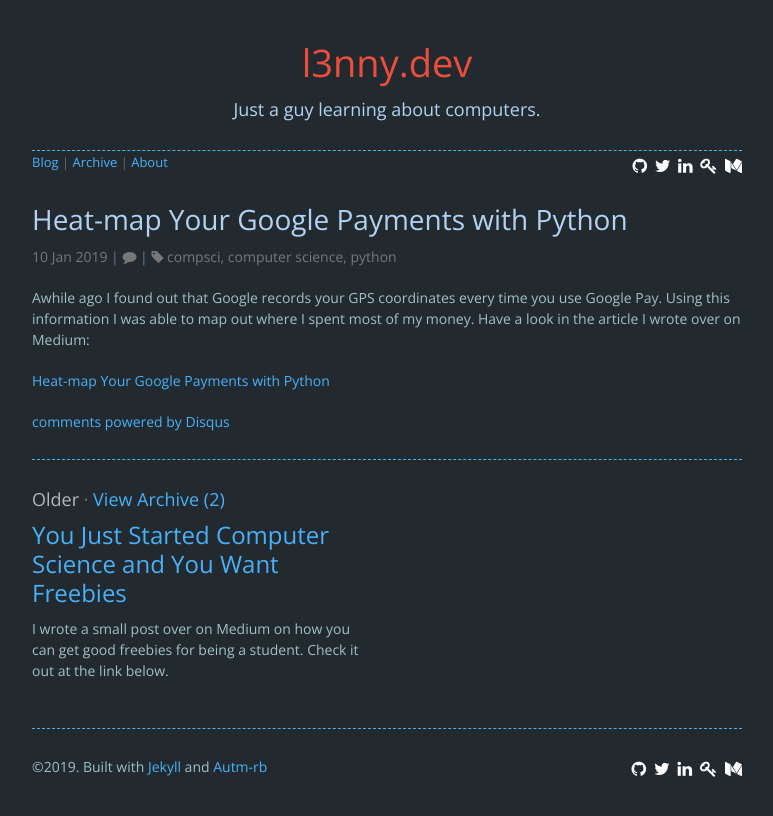
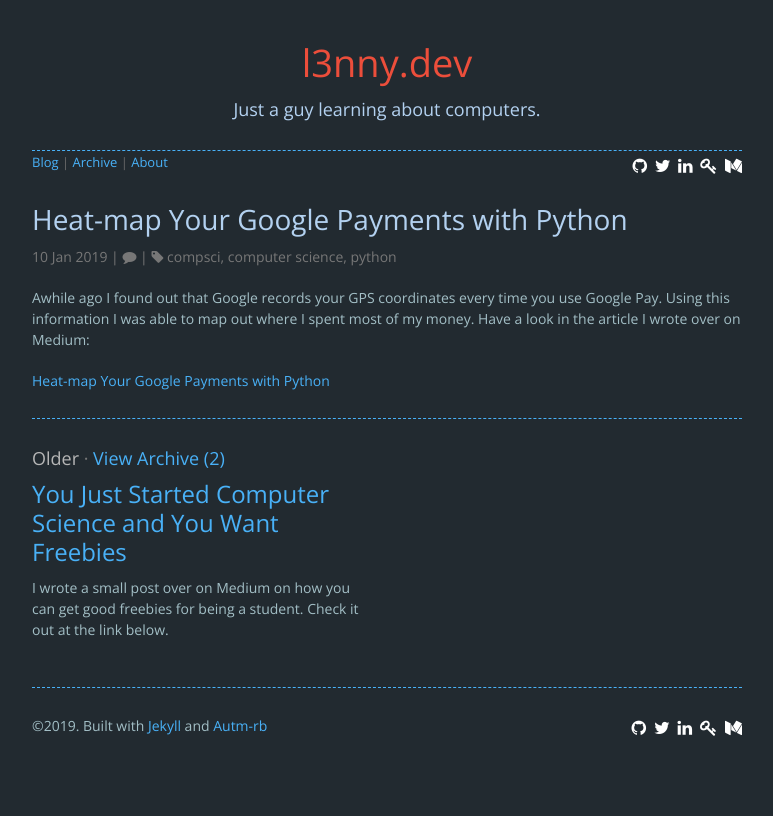
Before and after one commit to lmeerwood/lmeerwood.github.io, a Jekyll site: the page built from _posts/2019-01-10-Heat-Map-Your-Google-Payments.md, in a window 1280 px wide. Shown: the top 816 px of the page, without its empty margins (253-1026 px from the left). Built offline with Jekyll 4.4.1, drawn with Linux system fonts in a browser that asks for light colours; nearby versions of some CDN libraries; comment, search, counter and statistics services are not loaded.

Commit message:
removed disqus from post page

```diff
--- a/_layouts/post.html
+++ b/_layouts/post.html
@@ -8,10 +8,6 @@
 </div>
 
   {{ content }}
-
-<div class="comments">
-  {% include disqus.html%}
-</div>
 
 <hr/>
 
```
